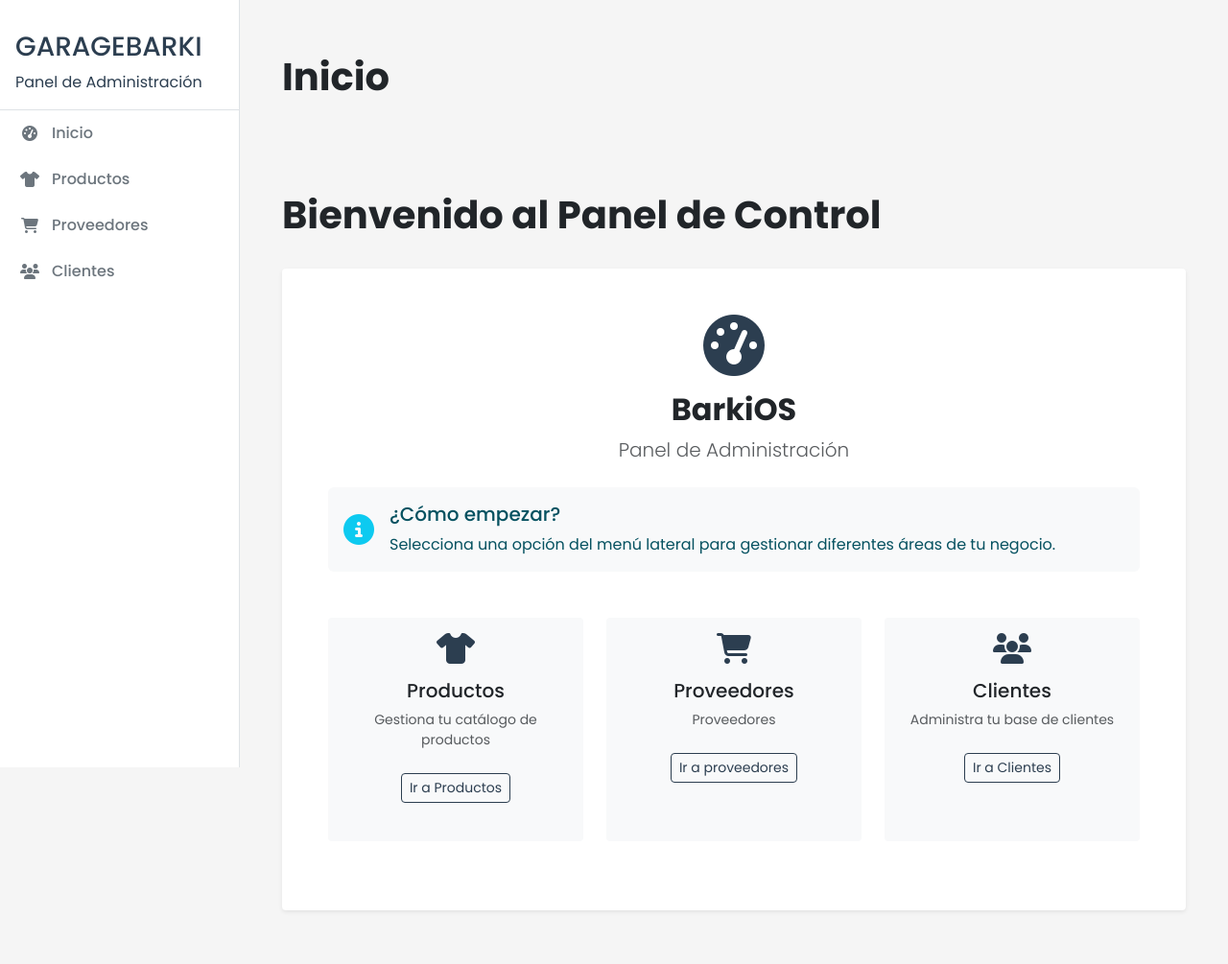
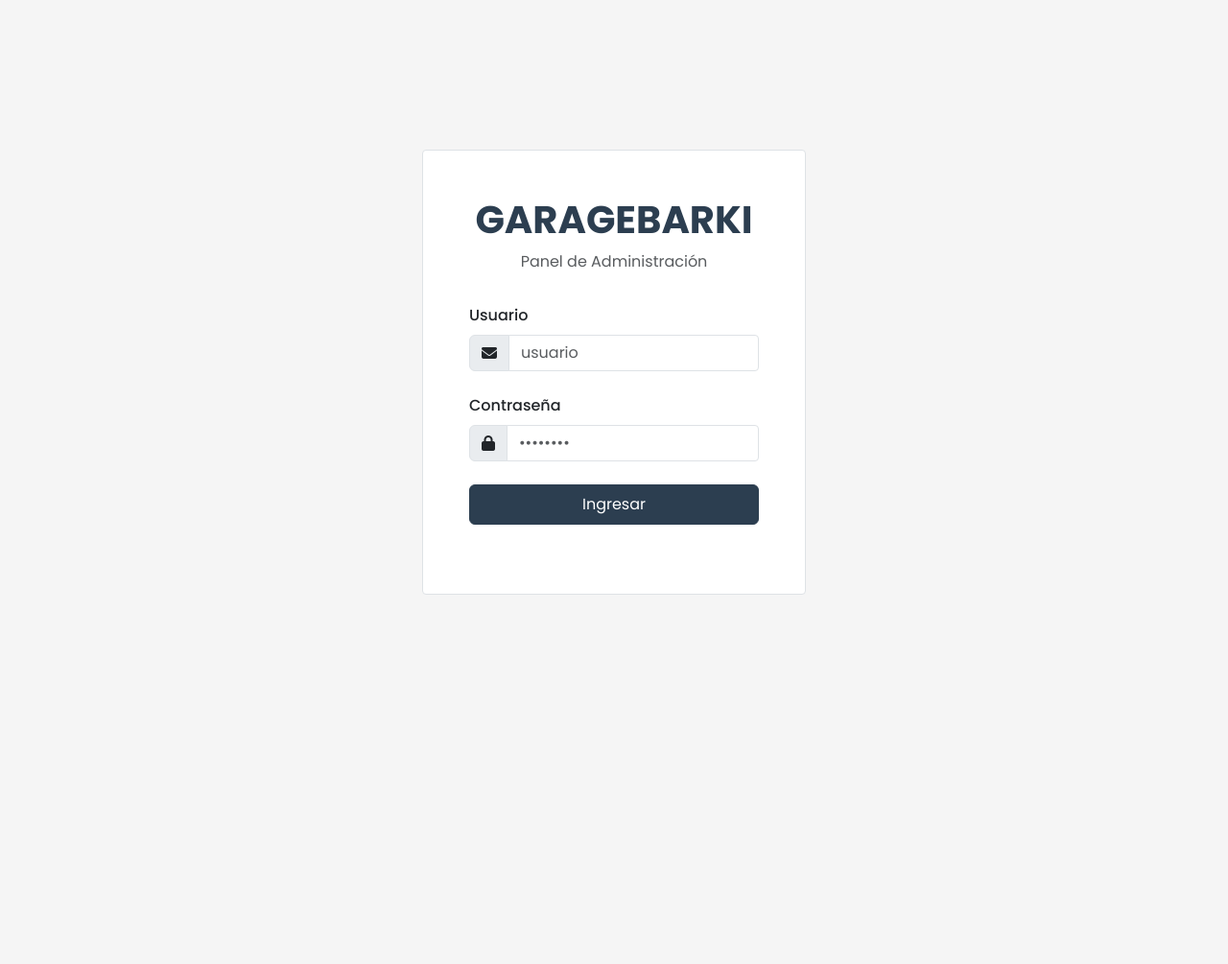
Before and after one commit to Nokx1z/BarkiOS, a PHP site: page / in a window 1280 px wide. Shown: the whole page at 96% size. After the commit the page ends 620 px from the top, so only its background shows below. Run offline with PHP 8.4, Linux system fonts and the light colour scheme; some libraries are stand-ins or nearby versions.

Commit message:
Se agrego el login

```diff
--- /dev/null
+++ b/app/controllers/Admin/LoginController.php
@@ -0,0 +1,4 @@
+<?php
+function index() {
+    require __DIR__ . '/../../views/admin/login.php';
+}
--- a/app/controllers/frontController.php
+++ b/app/controllers/frontController.php
@@ -31,7 +31,7 @@ class FrontController {
             array_shift($segments);
         }
 
-        $this->controller = $this->sanitize($segments[0] ?? 'home');
+        $this->controller = $this->sanitize($segments[0] ?? 'login');
         $this->action = $this->sanitize($segments[1] ?? 'index');
         $this->params = array_slice($segments, 2);
     }
--- /dev/null
+++ b/app/views/admin/login.php
@@ -0,0 +1,41 @@
+<?php $pageTitle = "Login | Garage Barki"; ?>
+<?php require_once __DIR__ . '/../partials/header-admin.php'; ?>
+
+
+<body>
+    <div class="login-container">
+        <div class="card login-card">
+            <div class="card-body p-4 p-md-5">
+                <div class="login-logo">
+                    <h1>GARAGE<span>BARKI</span></h1>
+                    <p class="text-muted">Panel de Administración</p>
+                </div>
+
+                <form>
+                    <div class="mb-4">
+                        <label for="email" class="form-label">Usuario</label>
+                        <div class="input-group">
+                            <span class="input-group-text"><i class="fas fa-envelope"></i></span>
+                            <input type="email" class="form-control" id="email" placeholder="usuario" required>
+                        </div>
+                    </div>
+
+                    <div class="mb-4">
+                        <label for="password" class="form-label">Contraseña</label>
+                        <div class="input-group">
+                            <span class="input-group-text"><i class="fas fa-lock"></i></span>
+                            <input type="password" class="form-control" id="password" placeholder="••••••••" required>
+                        </div>
+                    </div>
+
+                    <div class="d-flex justify-content-between align-items-center mb-4">
+                    <a href="/BarkiOS/home/" class="btn btn-primary w-100 py-2">Ingresar</a>
+                </form>
+            </div>
+        </div>
+    </div>
+
+    <!-- Bootstrap JS -->
+    <script src="https://cdn.jsdelivr.net/npm/bootstrap@5.3.0/dist/js/bootstrap.bundle.min.js"></script>
+</body>
+</html>
--- a/app/views/partials/navbar-admin.php
+++ b/app/views/partials/navbar-admin.php
@@ -30,5 +30,11 @@
                     </a>
                 </li>
             </ul>
+             <div class="sidebar-footer">
+                <a class="nav-link" href="/BarkiOS/login/">
+                    <i class="fas fa-sign-out-alt"></i>
+                    Cerrar Sesión
+                </a>
+            </div>
         </div>
 </nav>
```
